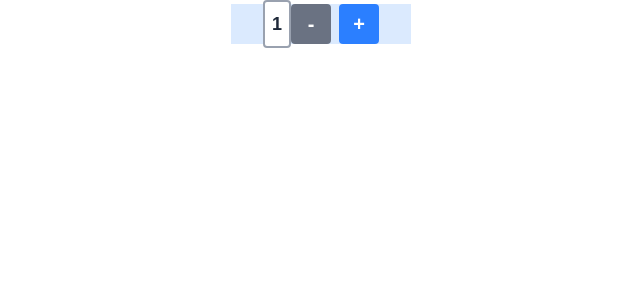
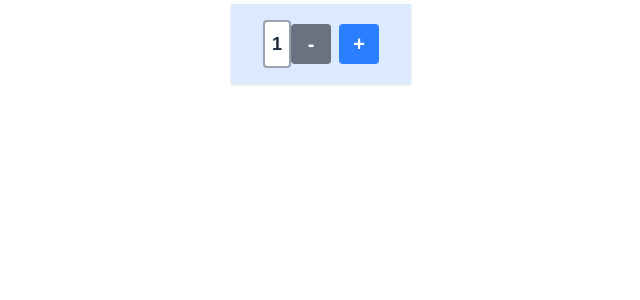
Before and after one commit to SeksanW/cprg306-assignments, a Next.js app: page /week-4 in a window 1280 px wide. Shown: the top 300 px of the page, without its empty margins (319-959 px from the left). Built offline with nearby package versions, Linux system fonts and the light colour scheme.

Commit message:
Update new-item.js

```diff
--- a/app/week-4/new-item.js
+++ b/app/week-4/new-item.js
@@ -19,8 +19,7 @@ const decrement = () => {
 
     const baseButton =
     "w-10 h-10 flex items-center justify-center rounded text-white text-xl font-bold transition-colors duration-200";
-
-    //button styling for when a click is allowed or not
+//button styling for when a click is allowed or not
 const incrementStyles =
     quantity >= 20
         ? "bg-gray-500 cursor-not-allowed " + baseButton
@@ -34,7 +33,7 @@ const incrementStyles =
 return (
     <main className="flex justify-center">
 
-        <div className="bg-blue-100 w-45 h-10 flex flex-col items-center justify-center px-2">
+        <div className="bg-blue-100 w-45 h-20 flex flex-col items-center justify-center px-2 shadow">
         {}
 
         {}
```
